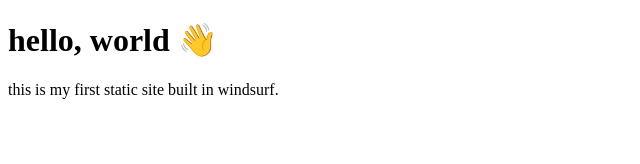
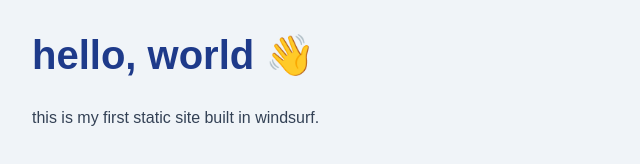
Before and after one commit to tushaarmehtaa/voice-first-saas-journey, a plain HTML site: page index.html in a window 1280 px wide. Shown: the whole page, without its empty margins (0-640 px from the left). Drawn offline with Linux system fonts and the light colour scheme.

Commit message:
Add stylesheet and initialize Git repository with basic project files

```diff
--- a/index.html
+++ b/index.html
@@ -1,6 +1,7 @@
 <!doctype html>
 <html lang="en">
 <head>
+  <link rel="stylesheet" href="style.css">
   <meta charset="utf-8">
   <title>hello voice</title>
 </head>
--- /dev/null
+++ b/style.css
@@ -0,0 +1,16 @@
+/* style.css */
+body {
+    font-family: sans-serif;
+    margin: 2rem;
+    background: #f0f4f8;
+  }
+
+  h1 {
+    color: #1e3a8a;
+    font-size: 2.5rem;
+  }
+
+  p {
+    color: #334155;
+    line-height: 1.5;
+  }
```
